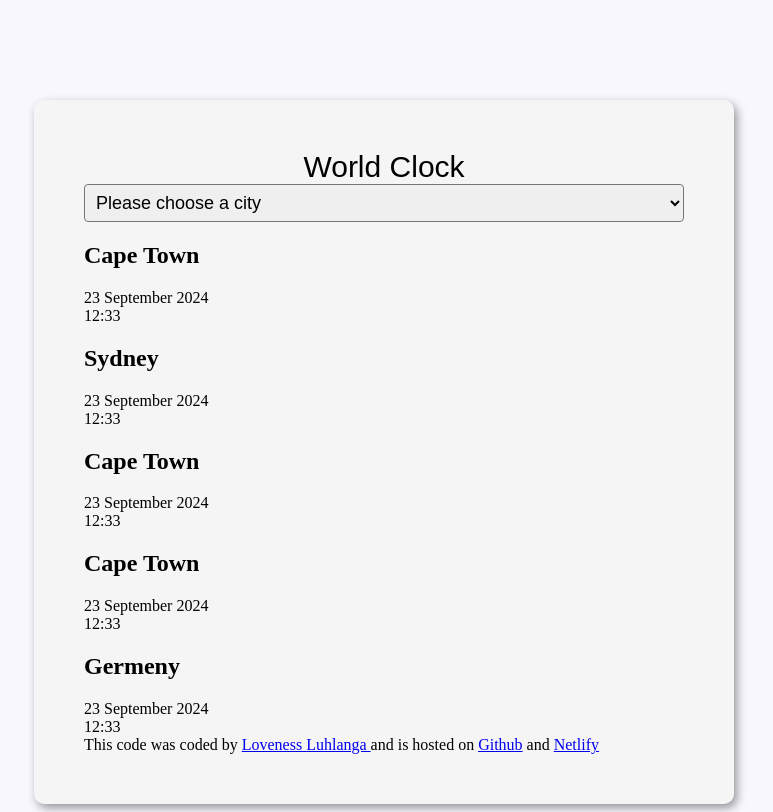
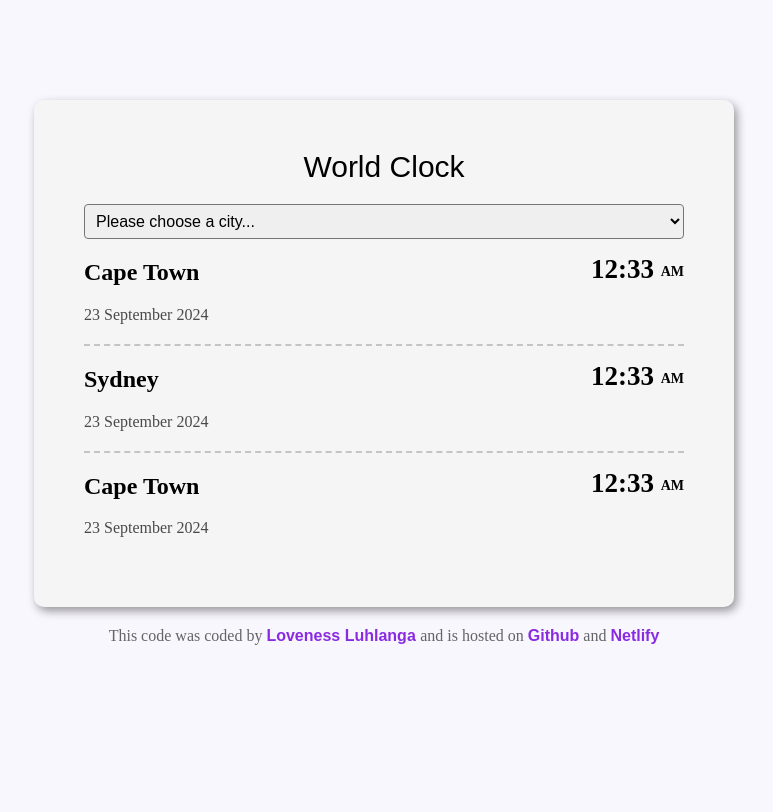
Before and after one commit to LuhlangaLoveness/world-clock-time-zone, a plain HTML site: page index.html in a window 1280 px wide. Shown: the whole page, without its empty margins (256-1029 px from the left). Drawn offline with Linux system fonts and the light colour scheme.

Commit message:
added more css style

```diff
--- a/index.html
+++ b/index.html
@@ -10,38 +10,34 @@
     <div id="container">
       <header>World Clock</header>
       <select id="">
-        <option value="" id="">Please choose a city</option>
+        <option value="" id="">Please choose a city...</option>
         <option value="" id="">Greece</option>
         <option value="" id="">Johannesburg</option>
         <option value="" id="">Mutare</option>
         <option value="" id="">Paris</option>
       </select>
-      <div id="city">
+      <div class="city">
+        <div>
           <h2>Cape Town</h2>
-        <div id="date">23 September 2024</div>
-        <div id="time">12:33</div>
+          <div class="date">23 September 2024</div>
         </div>
-      <div id="city">
+        <div class="time">12:33 <strong> AM</strong></div>
+      </div>
+      <div class="city">
+        <div>
           <h2>Sydney</h2>
-        <div id="date">23 September 2024</div>
-        <div id="time">12:33</div>
+          <div class="date">23 September 2024</div>
         </div>
-      <div id="city">
+        <div class="time">12:33 <strong>AM</strong></div>
+      </div>
+      <div class="city">
+        <div>
           <h2>Cape Town</h2>
-        <div id="date">23 September 2024</div>
-        <div id="time">12:33</div>
+          <div class="date">23 September 2024</div>
         </div>
-      <div id="city">
-        <h2>Cape Town</h2>
-        <div id="date">23 September 2024</div>
-        <div id="time">12:33</div>
+        <div class="time">12:33 <strong>AM</strong></div>
       </div>
-      <div id="city">
-        <h2>Germeny</h2>
-        <div id="date">23 September 2024</div>
-        <div id="time">12:33</div>
     </div>
-
     <footer>
       This code was coded by
       <a href="linkedin.com/in/loveness-luhlanga-563a52188" target="_blank">
@@ -57,7 +53,7 @@
         Netlify
       </a>
     </footer>
-    </div>
+
     <script src="index.js"></script>
   </body>
 </html>
--- a/styles.css
+++ b/styles.css
@@ -16,11 +16,44 @@ header {
   text-align: center;
   font-size: 30px;
   font-family: sans-serif;
+  margin-bottom: 20px;
 }
 select {
   display: block;
   width: 100%;
-  font-size: 18px;
+  font-size: 16px;
   border-radius: 4px;
   padding: 7px;
 }
+footer {
+  padding-top: 20px;
+  text-align: center;
+  color: rgba(0, 0, 0, 0.6);
+}
+.city {
+  display: flex;
+  justify-content: space-between;
+  border-bottom: 2px dashed rgba(0, 0, 0, 0.2);
+}
+.city:last-child {
+  border-bottom: none;
+}
+.time {
+  font-size: 27px;
+  font-weight: bold;
+  margin-top: 15px;
+}
+.time strong {
+  font-size: 14px;
+  vertical-align: middle;
+}
+.date {
+  color: rgba(0, 0, 0, 0.7);
+  margin-bottom: 20px;
+}
+a {
+  text-decoration: none;
+  color: blueviolet;
+  font-weight: bold;
+  font-family: sans-serif;
+}
```
Lines whose indentation alone changed are shown as unchanged.
